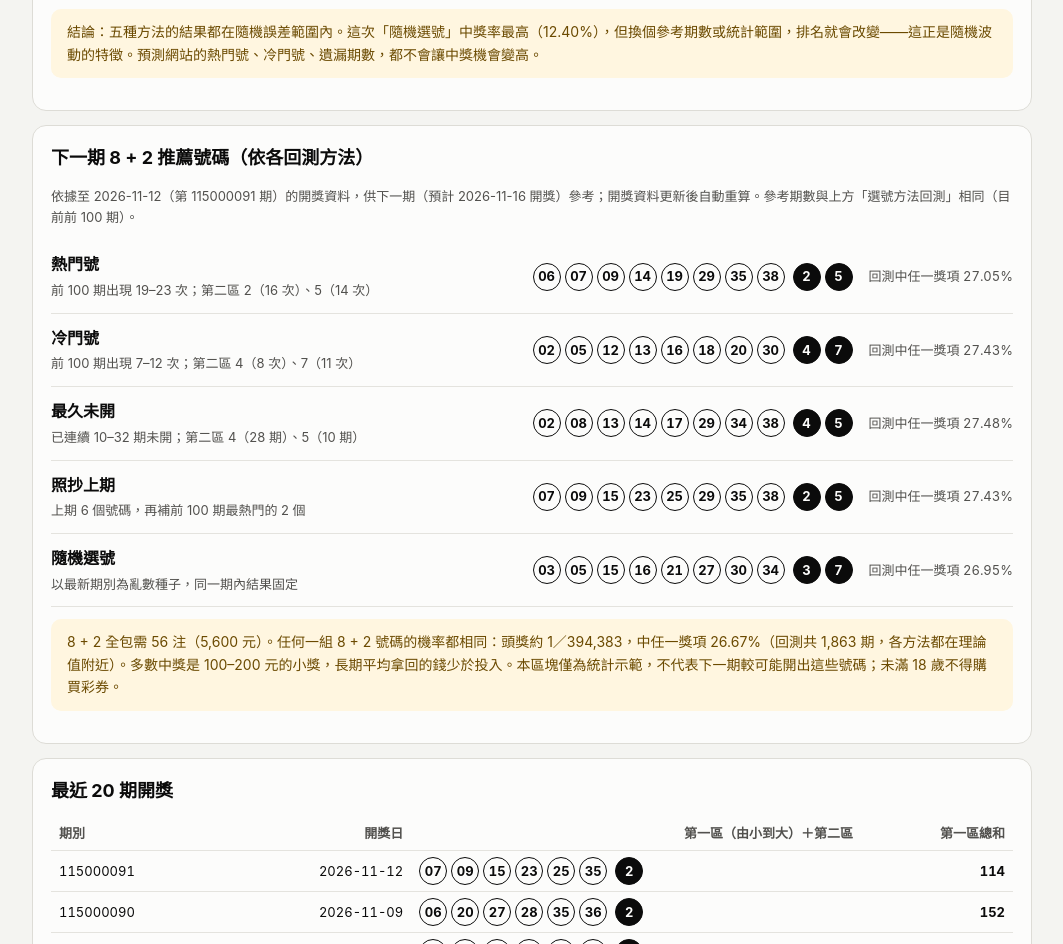
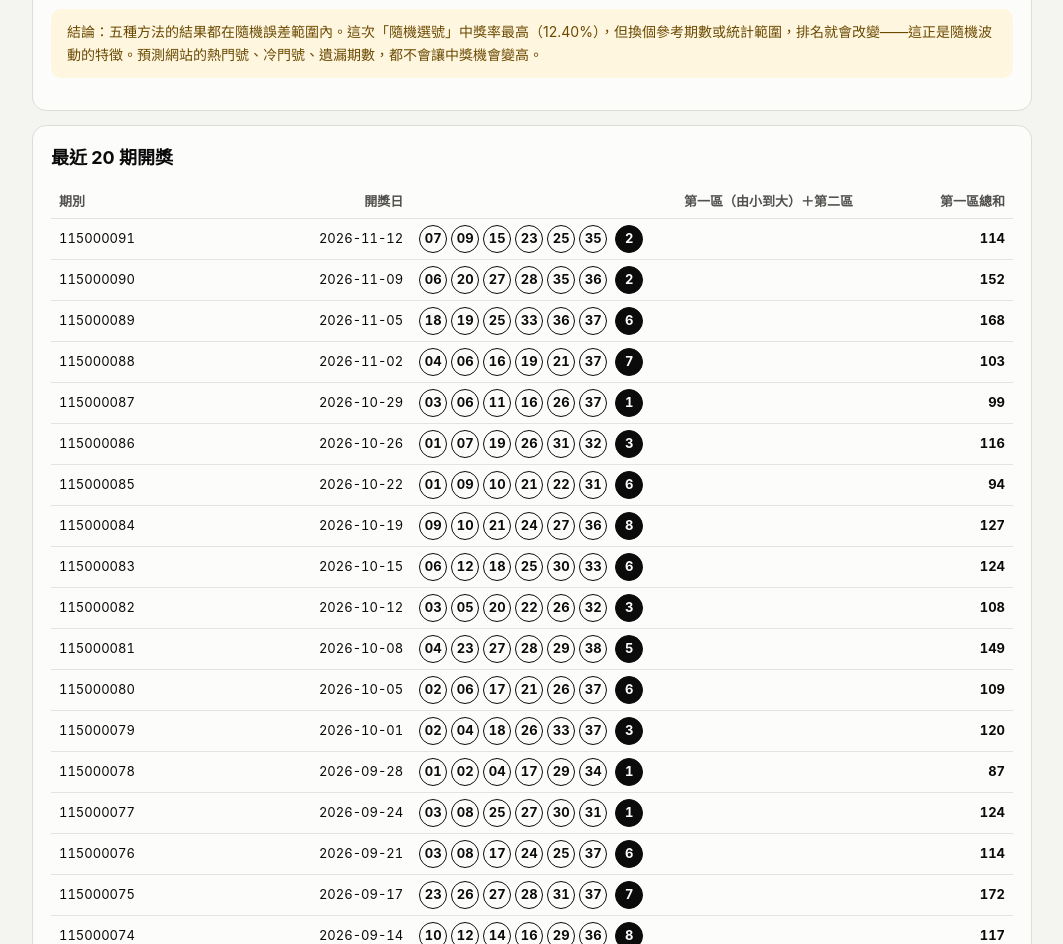
Before and after one commit to liao8678/LCY, a plain HTML site: page lottery/index.html in a window 1280 px wide. Shown: the part 4952-5896 px from the top of the page, without its empty margins (108-1171 px from the left). Drawn offline with Linux system fonts and the light colour scheme.

Commit message:
Revert "威力彩頁新增 8 + 2 推薦號碼並自動更新開獎資料"

```diff
--- a/lottery/index.html
+++ b/lottery/index.html
@@ -143,13 +143,6 @@
         <p class="notice small" id="backtest-summary"></p>
       </section>
 
-      <section class="card" aria-labelledby="picks-title">
-        <h2 id="picks-title">下一期 8 + 2 推薦號碼（依各回測方法）</h2>
-        <p class="muted small" id="picks-caption"></p>
-        <div class="pick-list" id="picks-list"></div>
-        <p class="notice small" id="picks-odds"></p>
-      </section>
-
       <section class="card">
         <h2>最近 20 期開獎</h2>
         <div class="table-wrap" id="recent"></div>
--- a/lottery/lottery.css
+++ b/lottery/lottery.css
@@ -130,14 +130,3 @@ tr.total td { font-weight: 700; border-top: 2px solid var(--line); }
 .chart .row-label { fill: var(--text-primary); font-size: 13px; }
 #backtest-summary { margin-top: 12px; }
 .chart-title { margin: 14px 0 0; font-weight: 600; }
-.pick-list { display: grid; gap: 0; margin-top: 10px; }
-.pick-row { display: grid; grid-template-columns: minmax(0, 1.2fr) auto minmax(120px, auto); gap: 6px 16px; align-items: center; padding: 12px 0; border-bottom: 1px solid var(--grid); }
-.pick-head { display: flex; flex-direction: column; gap: 2px; min-width: 0; }
-.pick-row .balls { flex-wrap: wrap; gap: 4px; margin: 0; }
-.ball.sm.second.joined { margin-left: 0; }
-.pick-stat { color: var(--text-secondary); text-align: right; font-variant-numeric: tabular-nums; }
-#picks-odds { margin-top: 12px; }
-@media (max-width: 760px) {
-  .pick-row { grid-template-columns: 1fr; }
-  .pick-stat { text-align: left; }
-}
--- a/lottery/lottery.js
+++ b/lottery/lottery.js
@@ -547,115 +547,47 @@
     { name: '隨機選號', desc: '電腦隨機選（固定亂數種子，結果可重現）' },
   ];
 
-  const NUMBERS = Array.from({ length: 38 }, (_, i) => i + 1);
-  const SECONDS = Array.from({ length: 8 }, (_, i) => i + 1);
-  const pickBy = (list, key, n) => [...list].sort((a, b) => key(a) - key(b) || a - b).slice(0, n);
-  const sample = (list, n, random) => {
-    const pool = [...list];
-    const out = [];
-    for (let k = 0; k < n; k++) out.push(pool.splice(Math.floor(random() * pool.length), 1)[0]);
-    return out;
-  };
-
-  // 依「到目前為止」的統計狀態，替每種方法選出第一區 n1 個、第二區 n2 個號碼。
-  function makePicks(state, prev, random, n1, n2) {
-    const { count, count2, lastSeen, lastSeen2 } = state;
-    const hotFirst = (x) => -count[x];
-    const hotSecond = (x) => -count2[x];
-    const repeatFirst = [...prev.first, ...pickBy(NUMBERS.filter((x) => !prev.first.includes(x)), hotFirst, Math.max(0, n1 - 6))].slice(0, n1);
-    const repeatSecond = [prev.second, ...pickBy(SECONDS.filter((x) => x !== prev.second), hotSecond, n2 - 1)];
-    return [
-      [pickBy(NUMBERS, hotFirst, n1), pickBy(SECONDS, hotSecond, n2)],
-      [pickBy(NUMBERS, (x) => count[x], n1), pickBy(SECONDS, (x) => count2[x], n2)],
-      [pickBy(NUMBERS, (x) => lastSeen[x], n1), pickBy(SECONDS, (x) => lastSeen2[x], n2)],
-      [repeatFirst, repeatSecond],
-      [sample(NUMBERS, n1, random), sample(SECONDS, n2, random)],
-    ];
-  }
-
-  function buildState(endIndex, windowSize) {
-    const state = { count: Array(39).fill(0), count2: Array(9).fill(0), lastSeen: Array(39).fill(-1), lastSeen2: Array(9).fill(-1) };
-    for (let i = 0; i < endIndex; i++) {
-      const d = allDraws[i];
-      d.first.forEach((x) => { state.lastSeen[x] = i; if (i >= endIndex - windowSize) state.count[x]++; });
-      state.lastSeen2[d.second] = i;
-      if (i >= endIndex - windowSize) state.count2[d.second]++;
-    }
-    return state;
-  }
-
-  function backtest(rangeCount, windowSize, n1 = 6, n2 = 1) {
+  function backtest(rangeCount, windowSize) {
     const total = allDraws.length;
     const startIndex = Math.max(windowSize, total - rangeCount);
-    const state = buildState(startIndex, windowSize);
-    const add = (d, sign) => { d.first.forEach((x) => { state.count[x] += sign; }); state.count2[d.second] += sign; };
+    const count = Array(39).fill(0);
+    const count2 = Array(9).fill(0);
+    const lastSeen = Array(39).fill(-1);
+    const lastSeen2 = Array(9).fill(-1);
+    const add = (d, sign) => { d.first.forEach((x) => { count[x] += sign; }); count2[d.second] += sign; };
+    for (let i = startIndex - windowSize; i < startIndex; i++) add(allDraws[i], 1);
+    for (let i = 0; i < startIndex; i++) {
+      allDraws[i].first.forEach((x) => { lastSeen[x] = i; });
+      lastSeen2[allDraws[i].second] = i;
+    }
     const random = seededRandom(20080124);
+    const numbers = Array.from({ length: 38 }, (_, i) => i + 1);
+    const seconds = Array.from({ length: 8 }, (_, i) => i + 1);
+    const pickBy = (list, key, n) => [...list].sort((a, b) => key(a) - key(b) || a - b).slice(0, n);
     const results = METHODS.map(() => ({ matches: 0, three: 0, second: 0, wins: 0 }));
     for (let i = startIndex; i < total; i++) {
+      const prev = allDraws[i - 1];
+      const picks = [
+        [pickBy(numbers, (x) => -count[x], 6), pickBy(seconds, (x) => -count2[x], 1)[0]],
+        [pickBy(numbers, (x) => count[x], 6), pickBy(seconds, (x) => count2[x], 1)[0]],
+        [pickBy(numbers, (x) => lastSeen[x], 6), pickBy(seconds, (x) => lastSeen2[x], 1)[0]],
+        [prev.first, prev.second],
+        [(() => { const pool = [...numbers]; const out = []; for (let k = 0; k < 6; k++) out.push(pool.splice(Math.floor(random() * pool.length), 1)[0]); return out; })(),
+          1 + Math.floor(random() * 8)],
+      ];
       const draw = allDraws[i];
-      makePicks(state, allDraws[i - 1], random, n1, n2).forEach(([first, second], m) => {
+      picks.forEach(([first, second], m) => {
         const k = first.filter((x) => draw.first.includes(x)).length;
-        const hitSecond = second.includes(draw.second);
+        const hitSecond = second === draw.second;
         const res = results[m];
-        // 包牌時最佳的一注對中 min(k, 6) 個；第二區任一個對中即可。
-        res.matches += k; res.three += k >= 3; res.second += hitSecond; res.wins += isWin(Math.min(k, 6), hitSecond);
+        res.matches += k; res.three += k >= 3; res.second += hitSecond; res.wins += isWin(k, hitSecond);
       });
       add(draw, 1);
       add(allDraws[i - windowSize], -1);
-      draw.first.forEach((x) => { state.lastSeen[x] = i; });
-      state.lastSeen2[draw.second] = i;
+      draw.first.forEach((x) => { lastSeen[x] = i; });
+      lastSeen2[draw.second] = i;
     }
     return { tested: Math.max(0, total - startIndex), startIndex, results };
-  }
-
-  // ---- 8 + 2 推薦號碼 ----
-  const WHEEL_BETS = binomial(8, 6) * 2;
-  const wheelTheory = (() => {
-    let three = 0, win = 0;
-    for (let k = 0; k <= 6; k++) {
-      const pk = binomial(8, k) * binomial(30, 6 - k) / binomial(38, 6);
-      if (k >= 3) three += pk;
-      win += pk * ((isWin(k, true) ? 2 / 8 : 0) + (isWin(k, false) ? 6 / 8 : 0));
-    }
-    return { avg: 6 * 8 / 38, three, second: 2 / 8, win };
-  })();
-
-  // 威力彩每週一、四開獎；遇國定假日可能調整，因此只標示「預計」。
-  function nextDrawDate(dateText) {
-    const date = new Date(`${dateText}T00:00:00Z`);
-    do date.setUTCDate(date.getUTCDate() + 1); while (![1, 4].includes(date.getUTCDay()));
-    return date.toISOString().slice(0, 10);
-  }
-
-  function renderPicks() {
-    const latest = allDraws[allDraws.length - 1];
-    const state = buildState(allDraws.length, backtestWindow);
-    const picks = makePicks(state, latest, seededRandom(latest.period), 8, 2);
-    const reasons = [
-      (f, s) => `前 ${backtestWindow} 期出現 ${f.map((x) => state.count[x]).sort((a, b) => a - b).filter((_, i, a) => i === 0 || i === a.length - 1).join('–')} 次；第二區 ${s.map((x) => `${x}（${state.count2[x]} 次）`).join('、')}`,
-      (f, s) => `前 ${backtestWindow} 期出現 ${f.map((x) => state.count[x]).sort((a, b) => a - b).filter((_, i, a) => i === 0 || i === a.length - 1).join('–')} 次；第二區 ${s.map((x) => `${x}（${state.count2[x]} 次）`).join('、')}`,
-      (f, s) => `已連續 ${f.map((x) => allDraws.length - 1 - state.lastSeen[x]).sort((a, b) => a - b).filter((_, i, a) => i === 0 || i === a.length - 1).join('–')} 期未開；第二區 ${s.map((x) => `${x}（${allDraws.length - 1 - state.lastSeen2[x]} 期）`).join('、')}`,
-      () => `上期 6 個號碼，再補前 ${backtestWindow} 期最熱門的 2 個`,
-      () => `以最新期別為亂數種子，同一期內結果固定`,
-    ];
-    const { tested, results } = backtest(allDraws.length, backtestWindow, 8, 2);
-    $('#picks-caption').textContent = `依據至 ${latest.date}（第 ${latest.period} 期）的開獎資料，供下一期（預計 ${nextDrawDate(latest.date)} 開獎）參考；開獎資料更新後自動重算。參考期數與上方「選號方法回測」相同（目前前 ${backtestWindow} 期）。`;
-    const list = $('#picks-list');
-    list.replaceChildren(...METHODS.map((m, i) => {
-      const [first, second] = picks[i];
-      const row = el('div', { class: 'pick-row' });
-      const head = el('div', { class: 'pick-head' });
-      head.append(el('strong', {}, m.name), el('span', { class: 'muted small' }, reasons[i](first, second)));
-      const sorted = [...first].sort((a, b) => a - b);
-      const ballsWrap = el('span', { class: 'balls' });
-      sorted.forEach((n) => ballsWrap.append(el('span', { class: 'ball sm', 'aria-label': `第一區 ${n}` }, pad(n))));
-      [...second].sort((a, b) => a - b).forEach((n, k) => ballsWrap.append(el('span', { class: `ball second sm${k ? ' joined' : ''}`, 'aria-label': `第二區 ${n}` }, String(n))));
-      const r = results[i];
-      const stat = el('span', { class: 'pick-stat small' }, tested ? `回測中任一獎項 ${pct(r.wins / tested, 2)}` : '');
-      row.append(head, ballsWrap, stat);
-      return row;
-    }));
-    $('#picks-odds').textContent = `8 + 2 全包需 ${WHEEL_BETS} 注（${fmt(WHEEL_BETS * 100)} 元）。任何一組 8 + 2 號碼的機率都相同：頭獎約 1／${fmt(Math.round(ALL_COMBOS / WHEEL_BETS))}，中任一獎項 ${pct(wheelTheory.win, 2)}（回測共 ${fmt(tested)} 期，各方法都在理論值附近）。多數中獎是 100–200 元的小獎，長期平均拿回的錢少於投入。本區塊僅為統計示範，不代表下一期較可能開出這些號碼；未滿 18 歲不得購買彩券。`;
   }
 
   function renderBacktest(rangeCount) {
@@ -741,7 +673,7 @@
     button.addEventListener('click', () => {
       backtestWindow = Number(button.dataset.window);
       document.querySelectorAll('[data-window]').forEach((b) => b.setAttribute('aria-pressed', String(b === button)));
-      if (allDraws.length) { renderBacktest(current === 'all' ? allDraws.length : Number(current)); renderPicks(); }
+      if (allDraws.length) renderBacktest(current === 'all' ? allDraws.length : Number(current));
     });
   });
 
@@ -790,7 +722,6 @@
       $('#content').hidden = false;
       renderStatic(data);
       render(current);
-      renderPicks();
       window.dispatchEvent(new Event('lottery:loaded'));
     })
     .catch((error) => {
--- a/lottery/sw.js
+++ b/lottery/sw.js
@@ -3,7 +3,7 @@
 // 威力彩分析 PWA；範圍只限 lottery/，與根目錄的工地巡查 PWA 互不影響。
 // 更新網頁檔案時請遞增版本；data.json 採「網路優先、離線用快取」，不需改版本。
 const PREFIX = `power-lottery:${self.registration.scope}:`;
-const CACHE = `${PREFIX}v3`;
+const CACHE = `${PREFIX}v2`;
 const DATA_CACHE = `${PREFIX}data`;
 const scoped = (path) => new URL(path, self.registration.scope).href;
 const CORE = ['./', './index.html', './lottery.css', './lottery.js', './pwa.js', './manifest.webmanifest',
```
Also changed, not shown: 3 other files.
